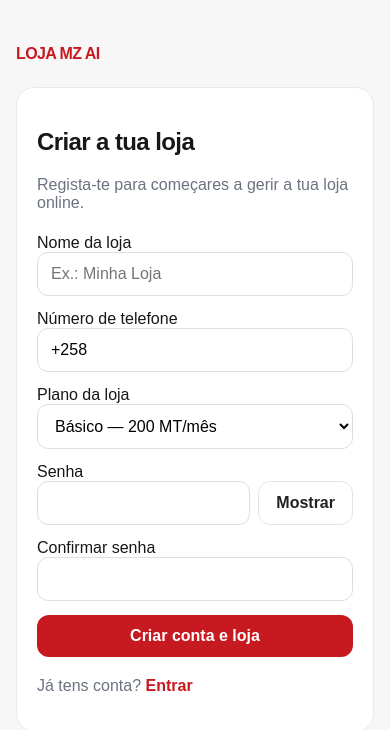
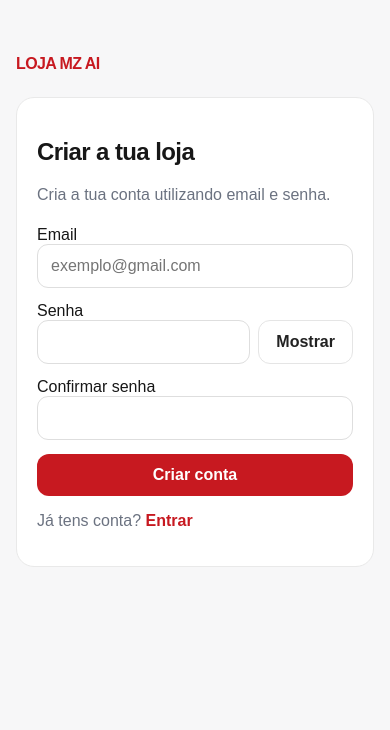
Before and after one commit to manuelngovene794-hash/LOJA-MZ-AI, a Next.js app: page /registar in a window 390 px wide. Shown: the top 730 px of the page. Built offline with nearby package versions, Linux system fonts and the light colour scheme.

Commit message:
Refactor registration form to use email instead of phone

```diff
--- a/app/registar/page.tsx
+++ b/app/registar/page.tsx
@@ -1,69 +1,57 @@
-
 "use client";
 
 import Link from "next/link";
-import { useState, type FormEvent } from "react";
+import { useState } from "react";
 import { useRouter } from "next/navigation";
 import { createClient } from "@/lib/supabase-browser";
 
 export default function RegisterPage() {
-  const [storeName, setStoreName] = useState("");
-  const [phone, setPhone] = useState("+258");
+  const [email, setEmail] = useState("");
   const [password, setPassword] = useState("");
   const [confirmPassword, setConfirmPassword] = useState("");
-  const [plan, setPlan] = useState("basic");
   const [show, setShow] = useState(false);
   const [error, setError] = useState("");
   const [success, setSuccess] = useState("");
   const [busy, setBusy] = useState(false);
+
   const router = useRouter();
 
-  async function submit(e: FormEvent<HTMLFormElement>) {
+  async function submit(e: React.FormEvent) {
     e.preventDefault();
+    setBusy(true);
     setError("");
     setSuccess("");
 
     if (password.length < 6) {
       setError("A senha deve ter pelo menos 6 caracteres.");
+      setBusy(false);
       return;
     }
 
     if (password !== confirmPassword) {
       setError("As senhas não coincidem.");
+      setBusy(false);
       return;
     }
-
-    if (!storeName.trim()) {
-      setError("Introduz o nome da tua loja.");
-      return;
-    }
-
-    setBusy(true);
 
     try {
       const supabase = createClient();
 
-      const { error } = await supabase.auth.signUp({
-        phone: phone.trim(),
+      const { data, error } = await supabase.auth.signUp({
+        email: email.trim(),
         password,
-        options: {
-          data: {
-            store_name: storeName.trim(),
-            requested_plan: plan
-          }
-        }
       });
 
       if (error) throw error;
 
-      setSuccess(
-        "Registo enviado com sucesso. Se a confirmação por telefone estiver ativa, segue as instruções recebidas."
-      );
-
-      setTimeout(() => {
-        router.push("/entrar");
-      }, 2500);
-
+      if (data.session) {
+        router.push("/painel");
+        router.refresh();
+      } else {
+        setSuccess(
+          "Conta criada! Verifica o teu email para confirmar o registo antes de entrar."
+        );
+      }
     } catch (err) {
       setError(
         err instanceof Error
@@ -76,13 +64,16 @@ export default function RegisterPage() {
   }
 
   return (
-    <main className="container" style={{ maxWidth: 480, padding: "45px 0" }}>
-      <Link className="brand" href="/">LOJA MZ AI</Link>
+    <main className="container" style={{ maxWidth: 480, padding: "55px 0" }}>
+      <Link className="brand" href="/">
+        LOJA MZ AI
+      </Link>
 
       <section className="panel" style={{ marginTop: 24 }}>
         <h1>Criar a tua loja</h1>
+
         <p className="muted">
-          Regista-te para começares a gerir a tua loja online.
+          Cria a tua conta utilizando email e senha.
         </p>
 
         <form
@@ -90,40 +81,16 @@ export default function RegisterPage() {
           style={{ display: "grid", gap: 14, marginTop: 22 }}
         >
           <label>
-            Nome da loja
+            Email
             <input
               className="field"
-              value={storeName}
-              onChange={e => setStoreName(e.target.value)}
-              placeholder="Ex.: Minha Loja"
+              type="email"
+              value={email}
+              onChange={(e) => setEmail(e.target.value)}
+              placeholder="exemplo@gmail.com"
+              autoComplete="email"
               required
             />
-          </label>
-
-          <label>
-            Número de telefone
-            <input
-              className="field"
-              type="tel"
-              value={phone}
-              onChange={e => setPhone(e.target.value)}
-              placeholder="+258 8XXXXXXXX"
-              autoComplete="tel"
-              required
-            />
-          </label>
-
-          <label>
-            Plano da loja
-            <select
-              className="field"
-              value={plan}
-              onChange={e => setPlan(e.target.value)}
-            >
-              <option value="basic">Básico — 200 MT/mês</option>
-              <option value="pro">Profissional — 500 MT/mês</option>
-              <option value="business">Empresarial — 1.000 MT/mês</option>
-            </select>
           </label>
 
           <label>
@@ -133,10 +100,11 @@ export default function RegisterPage() {
                 className="field"
                 type={show ? "text" : "password"}
                 value={password}
-                onChange={e => setPassword(e.target.value)}
+                onChange={(e) => setPassword(e.target.value)}
                 autoComplete="new-password"
                 required
               />
+
               <button
                 type="button"
                 className="btn btn-light"
@@ -153,26 +121,22 @@ export default function RegisterPage() {
               className="field"
               type={show ? "text" : "password"}
               value={confirmPassword}
-              onChange={e => setConfirmPassword(e.target.value)}
+              onChange={(e) => setConfirmPassword(e.target.value)}
               autoComplete="new-password"
               required
             />
           </label>
 
-          {error && (
-            <p style={{ color: "#c71920" }}>{error}</p>
-          )}
+          {error && <p style={{ color: "#c71920" }}>{error}</p>}
 
-          {success && (
-            <p style={{ color: "#16803c" }}>{success}</p>
-          )}
+          {success && <p style={{ color: "green" }}>{success}</p>}
 
           <button className="btn btn-red" disabled={busy}>
-            {busy ? "A criar conta..." : "Criar conta e loja"}
+            {busy ? "A criar conta..." : "Criar conta"}
           </button>
         </form>
 
-        <p className="muted" style={{ marginTop: 20 }}>
+        <p className="muted">
           Já tens conta?{" "}
           <Link
             href="/entrar"
@@ -184,4 +148,4 @@ export default function RegisterPage() {
       </section>
     </main>
   );
-}
+    }
```
